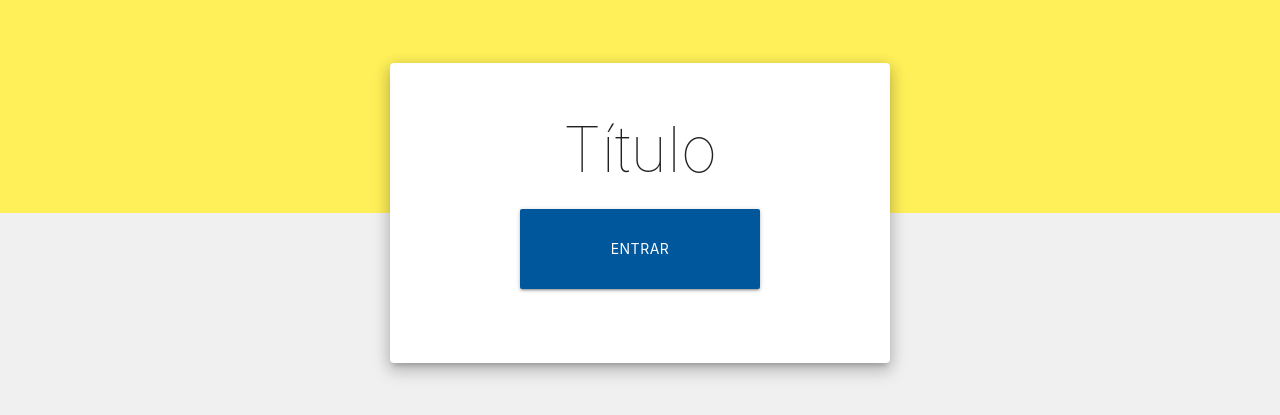
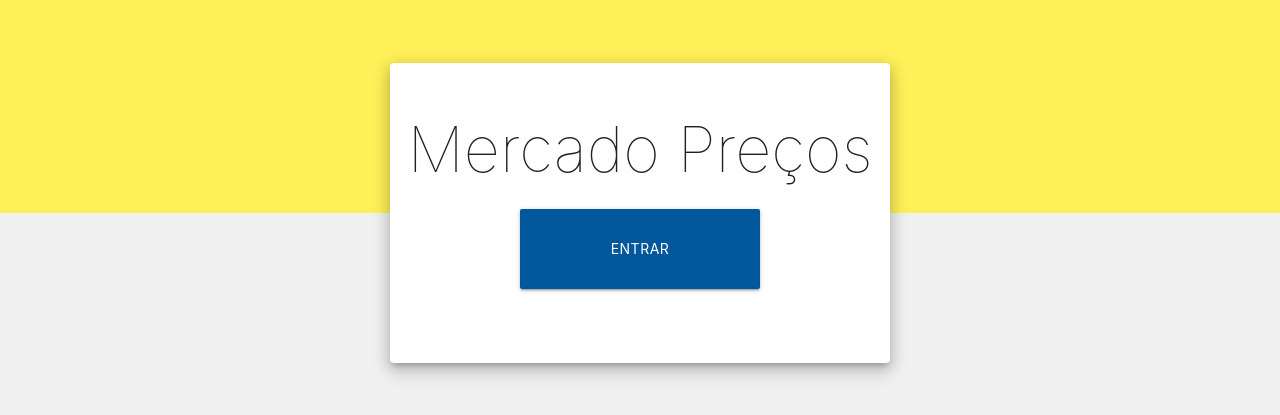
Before and after one commit to danielgalleni/precolivre, a website: page app/views/index.html in a window 1280 px wide. Shown: the part 147-562 px from the top of the page. Drawn offline with nearby package versions, Linux system fonts and the light colour scheme.

Commit message:
Alterado nome do site

```diff
--- a/app/views/index.html
+++ b/app/views/index.html
@@ -3,7 +3,7 @@
 <head>
   <meta charset="UTF-8">
   <meta name="viewport" content="width=device-width, user-scalable=no, initial-scale=1.0, maximum-scale=1.0, minimum-scale=1.0">
-  <title>Document</title>
+  <title>Login | Mercado Preços</title>
   <!-- Compiled and minified CSS -->
   <link rel="stylesheet" href="https://cdnjs.cloudflare.com/ajax/libs/materialize/0.98.1/css/materialize.min.css">
   <link rel="stylesheet" href="/css/index.css">
@@ -11,7 +11,7 @@
 <body>
   <div class="header">
     <div class="login-card z-depth-3">
-      <h1>Título</h1>
+      <h1>Mercado Preços</h1>
       <a href="{{ url }}" class="btn light-blue darken-4">Entrar</a>
     </div>
   </div>
```
Also changed, not shown: app/views/dash.html (+2 -2 lines).
